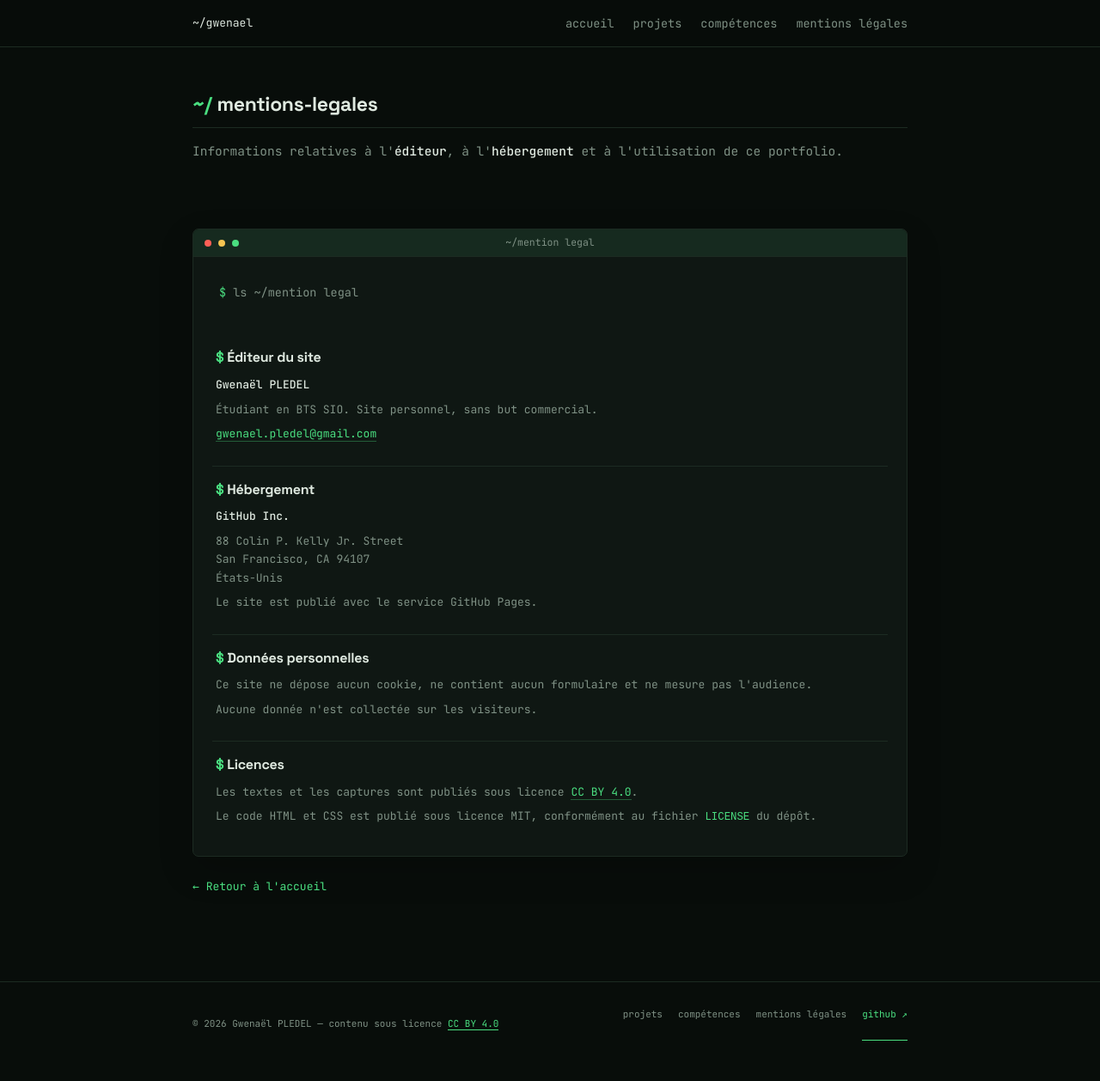
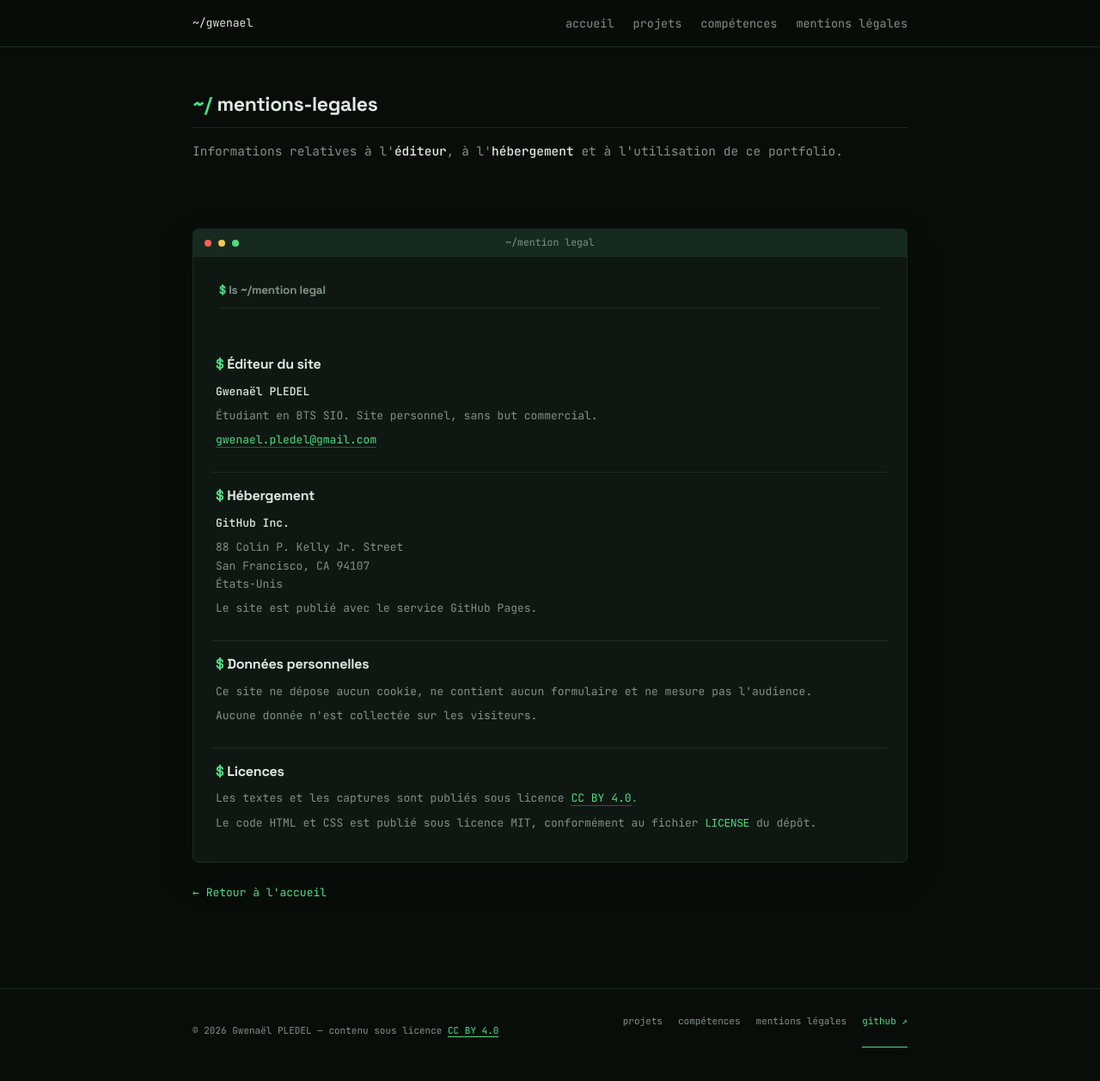
Before and after one commit to vzsca/Portfolio-Gwenael, a Jekyll site: the page built from mentions-legales.md, in a window 1280 px wide and 1259 px high. Shown: the whole window at 86% size. Built offline with Jekyll 4.4.1, drawn with Linux system fonts in a browser that asks for light colours.

Commit message:
Make legal terminal command a heading

```diff
--- a/mentions-legales.md
+++ b/mentions-legales.md
@@ -14,7 +14,7 @@ permalink: /mentions-legales/
     <span class="dot r"></span><span class="dot y"></span><span class="dot g"></span>
     <span class="term-title">~/mention legal</span>
   </div>
-  <div class="term-body legal-command"><p class="prompt">ls ~/mention legal</p></div>
+  <div class="term-body legal-command"><h2 class="prompt">ls ~/mention legal</h2></div>
   <section class="legal-grid">
   <article class="legal-card">
     <h2>Éditeur du site</h2>
```
